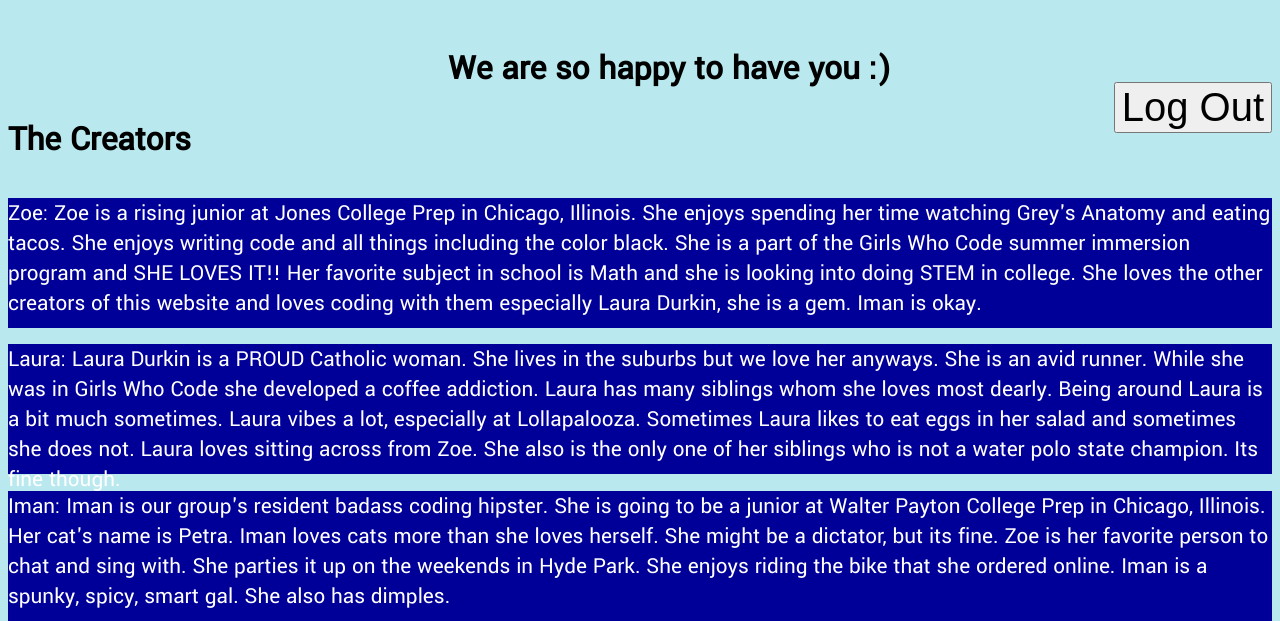
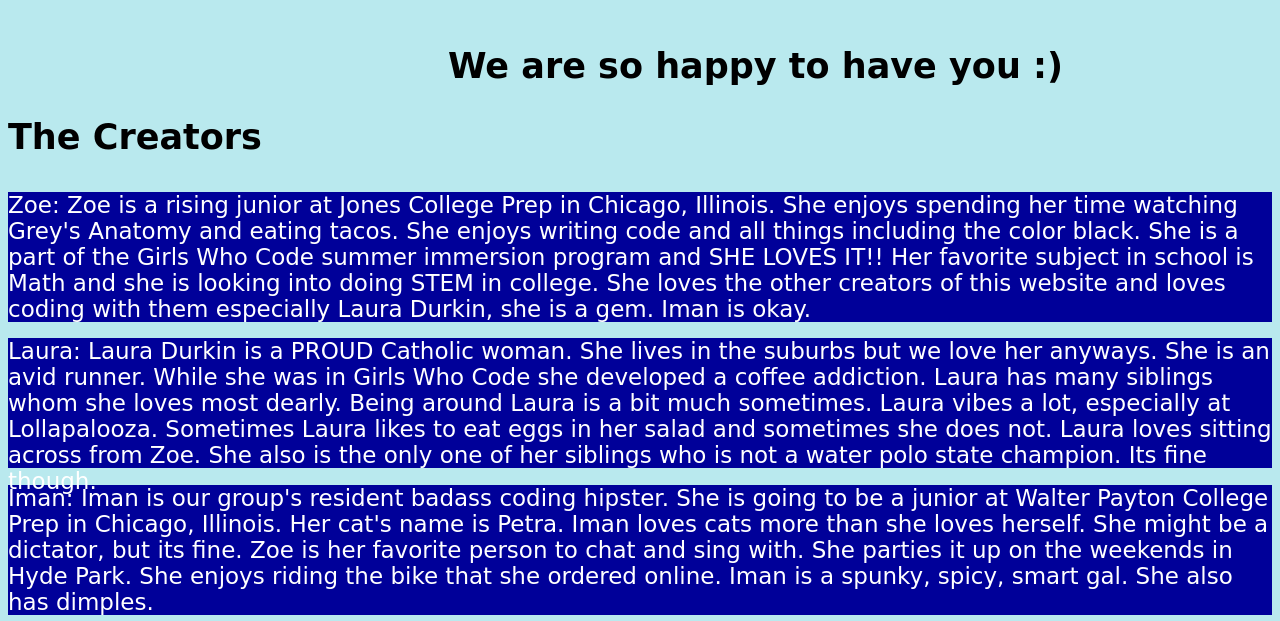
Before and after one commit to zakedzierski/final-project-shoe, a Django app: page /profile/ in a window 1280 px wide. Shown: the part 429-1050 px from the top of the page. Run offline with Django 3.2, Linux system fonts and the light colour scheme.

Commit message:
thisisforzoe

```diff
--- a/happyfeet/static/styles.css
+++ b/happyfeet/static/styles.css
@@ -288,7 +288,7 @@
 
 #button1 {
   float: right;
-  font-size: 40px;
+  font-size: 80px;
   position: relative;
     top: 200px;
 }
@@ -301,7 +301,7 @@
 }
 
 #zoe {
-  font-family: 'Yantramanav', cursive;
+  font-family: 'Crimson+Text', cursive;
   text-align: center;
   font-weight: bold;
   font-size: 35px;
@@ -315,7 +315,7 @@
 #creator{
   position: relative;
     top: 400px;
-  font-family: 'Yantramanav', cursive;
+  font-family: 'Crimson+Text', cursive;
   font-weight: bold;
   font-size: 35px;
 }
@@ -331,7 +331,7 @@
     top: 200px;
   background-color: #000099;
   height: 130px;
-  font-family: 'Yantramanav', cursive;
+  font-family: 'Crimson+Text', cursive;
   font-size: 23px;
 }
 
@@ -346,7 +346,7 @@
     top: 130px;
   background-color: #000099;
   height: 130px;
-  font-family: 'Yantramanav', cursive;
+  font-family: 'Crimson+Text', cursive;
   font-size: 23px;
 }
 
@@ -361,7 +361,7 @@
     top: 280px;
   background-color: #000099;
   height: 130px;
-  font-family: 'Yantramanav', cursive;
+  font-family: 'Crimson+Text', cursive;
   font-size: 23px;
 }
 
--- a/templates/profile.html
+++ b/templates/profile.html
@@ -7,7 +7,7 @@
 <h1 class="center1"> Hello and Welcome to Happy Feet! </h1>
 </br>
 <img class="center2" src="http://cleaningenterprise.com/wp-content/uploads/2014/12/blank-profile-picture.png" alt="Zoe is cool" style="width:304px;height:228px;" img align="middle">
-<a id= "button1" href= "/login"><button type="button" id="button1" >Log Out</button></a>
+<a id= "button1" href= "/login"><button type="button">Log Out</button></a>
 <div id="zoe">
 <p id="wearehappy"> We are so happy to have you :) </p>
 </div>
```
